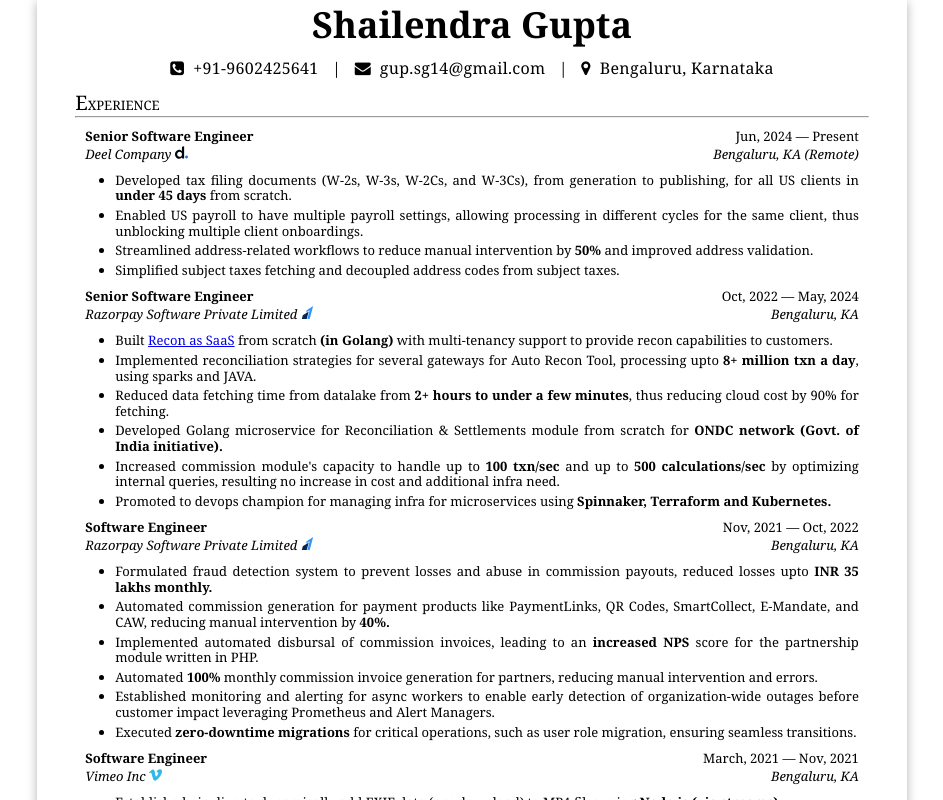
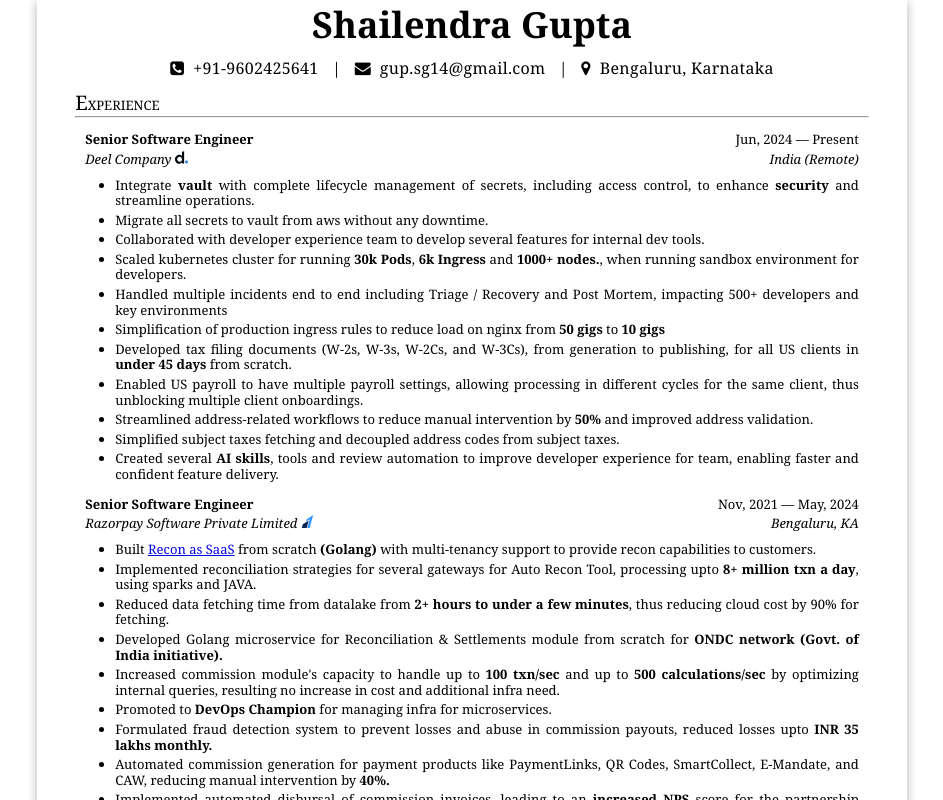
Before and after one commit to charlie1404/resume, a React (Vite) app: page / in a window 1280 px wide. Shown: the top 800 px of the page, without its empty margins (168-1111 px from the left). Built offline with nearby package versions, Linux system fonts and the light colour scheme; a web font is replaced by a local one.

Commit message:
update resume

```diff
--- a/src/components/section-info.jsx
+++ b/src/components/section-info.jsx
@@ -5,8 +5,8 @@ const TitleLine = styled.div`
   display: flex;
   justify-content: space-between;
   align-items: center;
-  line-height: 1.3;
-  margin-top: 10px;
+  line-height: 1.5;
+  margin-top: 12px;
   font-size: 13px;
 
   & p.left {
@@ -28,7 +28,7 @@ const Bullets = styled.ul`
 
   & li {
     text-align: justify;
-    margin-top: 2px;
+    margin-top: 4px;
     font-size: 13px;
     line-height: 1.2;
   }
@@ -61,7 +61,7 @@ function Information(props) {
       {bullets && bullets.length > 0 && (
         <Bullets>
           {bullets.map((e, i) => (
-            <li style={{ marginTop: '4px' }} key={i} dangerouslySetInnerHTML={{ __html: e }} />
+            <li key={i} dangerouslySetInnerHTML={{ __html: e }} />
           ))}
         </Bullets>
       )}
--- a/src/index.jsx
+++ b/src/index.jsx
@@ -121,13 +121,6 @@ ReactDOM.createRoot(document.getElementById('root')).render(
         rightToLine="Jaipur, RJ"
       />
     </ResumeSection>
-    <ResumeSection title="Certifications">
-      <Information
-        leftTitle="AWS Developer Associate"
-        rightToTitle="12th Aug, 2019"
-        leftLine="PWYQS9G1MFE11RSL"
-      />
-    </ResumeSection>
     <ResumeSection title="Honors & Awards">
       <Information
         leftTitle="Razorpay Spot Award"
@@ -145,6 +138,15 @@ ReactDOM.createRoot(document.getElementById('root')).render(
         leftLine="Smart India Hackathon"
       />
     </ResumeSection>
+    <br />
+    <ResumeSection title="Certifications">
+      <Information
+        leftTitle="AWS Developer Associate"
+        rightToTitle="12th Aug, 2019"
+        leftLine="PWYQS9G1MFE11RSL"
+      />
+    </ResumeSection>
+    <br />
     <ResumeSection title="Social Links">
       <SocialLinkHref href="https://github.com/charlie1404">
         &emsp;<i className="fa fa-github"></i>
--- a/src/jobs.mjs
+++ b/src/jobs.mjs
@@ -2,41 +2,38 @@ const jobsData = [
   {
     position: 'Senior Software Engineer',
     company: 'Deel Company',
-    location: 'Bengaluru, KA (Remote)',
+    location: 'India (Remote)',
     from: 'Jun, 2024',
     to: 'Present',
     logo: 'deel',
     bullets: [
+      'Integrate <b>vault</b> with complete lifecycle management of secrets, including access control, to enhance <b>security</b> and streamline operations.',
+      'Migrate all secrets to vault from aws without any downtime.',
+      'Collaborated with developer experience team to develop several features for internal dev tools.',
+      'Scaled kubernetes cluster for running <b>30k Pods</b>, <b>6k Ingress</b> and <b>1000+ nodes.</b>, when running sandbox environment for developers.',
+      'Handled multiple incidents end to end including Triage / Recovery and Post Mortem, impacting 500+ developers and key environments',
+      'Simplification of production ingress rules to reduce load on nginx from <b>50 gigs</b> to <b>10 gigs</b>',
       'Developed tax filing documents (W-2s, W-3s, W-2Cs, and W-3Cs), from generation to publishing, for all US clients in <b>under 45 days</b> from scratch.',
       'Enabled US payroll to have multiple payroll settings, allowing processing in different cycles for the same client, thus unblocking multiple client onboardings.',
       'Streamlined address-related workflows to reduce manual intervention by <b>50%</b> and improved address validation.',
       'Simplified subject taxes fetching and decoupled address codes from subject taxes.',
+      'Created several <b>AI skills</b>, tools and review automation to improve developer experience for team, enabling faster and confident feature delivery.',
     ],
   },
   {
     position: 'Senior Software Engineer',
     company: 'Razorpay Software Private Limited',
     location: 'Bengaluru, KA',
-    from: 'Oct, 2022',
+    from: 'Nov, 2021',
     to: 'May, 2024',
     logo: 'razorpay',
     bullets: [
-      'Built <a href="https://razorpay.com/blog/revolutionizing-financial-reconciliation-with-razorpay-recon/">Recon as SaaS</a> from scratch <b>(in Golang)</b> with multi-tenancy support to provide recon capabilities to customers.',
+      'Built <a href="https://razorpay.com/blog/revolutionizing-financial-reconciliation-with-razorpay-recon/">Recon as SaaS</a> from scratch <b>(Golang)</b> with multi-tenancy support to provide recon capabilities to customers.',
       'Implemented reconciliation strategies for several gateways for Auto Recon Tool, processing upto <b>8+ million txn a day</b>, using sparks and JAVA.',
       'Reduced data fetching time from datalake from <b>2+ hours to under a few minutes</b>, thus reducing cloud cost by 90% for fetching.',
       'Developed Golang microservice for Reconciliation & Settlements module from scratch for <b>ONDC network (Govt. of India initiative).</b>',
       "Increased commission module's capacity to handle up to <b>100 txn/sec</b> and up to <b>500 calculations/sec</b> by optimizing internal queries, resulting no increase in cost and additional infra need.",
-      'Promoted to devops champion for managing infra for microservices using <b>Spinnaker, Terraform and Kubernetes.</b>',
-    ],
-  },
-  {
-    position: 'Software Engineer',
-    company: 'Razorpay Software Private Limited',
-    location: 'Bengaluru, KA',
-    from: 'Nov, 2021',
-    to: 'Oct, 2022',
-    logo: 'razorpay',
-    bullets: [
+      'Promoted to  <b>DevOps Champion</b> for managing infra for microservices.',
       'Formulated fraud detection system to prevent losses and abuse in commission payouts, reduced losses upto <b>INR 35 lakhs monthly.</b>',
       'Automated commission generation for payment products like PaymentLinks, QR Codes, SmartCollect, E-Mandate, and CAW, reducing manual intervention by <b>40%.</b>',
       'Implemented automated disbursal of commission invoices, leading to an <b>increased NPS</b> score for the partnership module written in PHP.',
```
Also changed, not shown: 1 other file (tests, documents, lock files or other folders).
